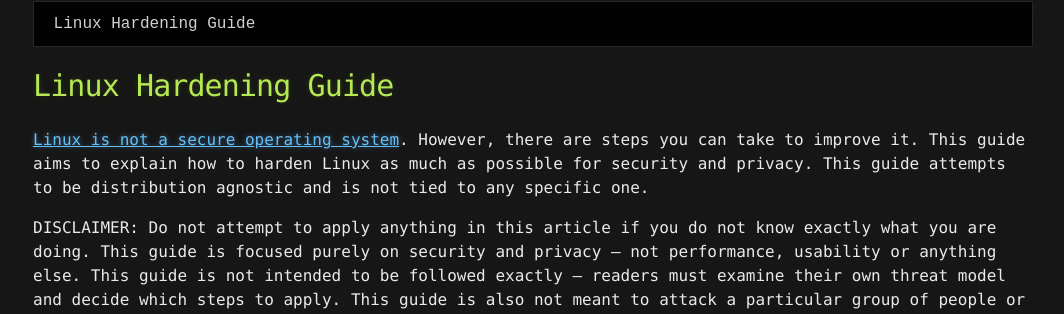
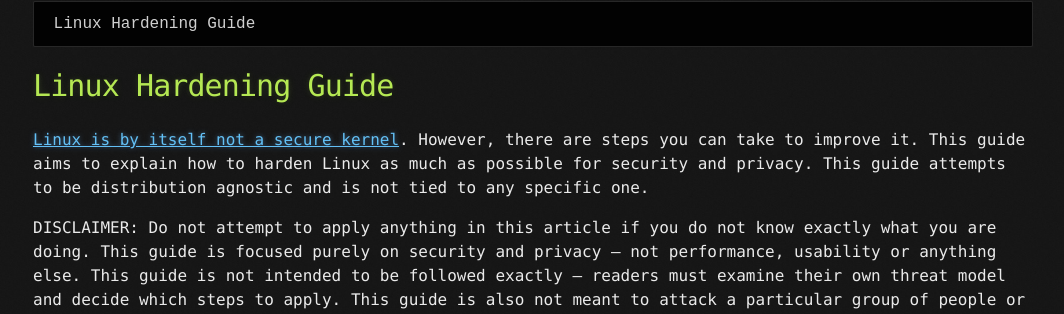
Before and after one commit to znkkw/znkkw.github.io, a Jekyll site: the page built from _posts/2024-01-01-LinuxHardening.md, in a window 1280 px wide and 900 px high. Shown: the part 230-544 px from the top of the window, without its empty margins (107-1171 px from the left). Built offline with Jekyll 4.4.1, drawn with Linux system fonts in a browser that asks for light colours; a file with an impossible date is left out.

Commit message:
Update 2024-01-01-LinuxHardening.md

```diff
--- a/_posts/2024-01-01-LinuxHardening.md
+++ b/_posts/2024-01-01-LinuxHardening.md
@@ -3,7 +3,7 @@
 Linux Hardening Guide
 =====================
 
-[Linux is not a secure operating system](../Linux). However, there are steps you can take to improve it. This guide
+[Linux is by itself not a secure kernel](../Linux). However, there are steps you can take to improve it. This guide
 aims to explain how to harden Linux as much as possible for security and privacy. This guide attempts to be distribution
 agnostic and is not tied to any specific one.
 
```
